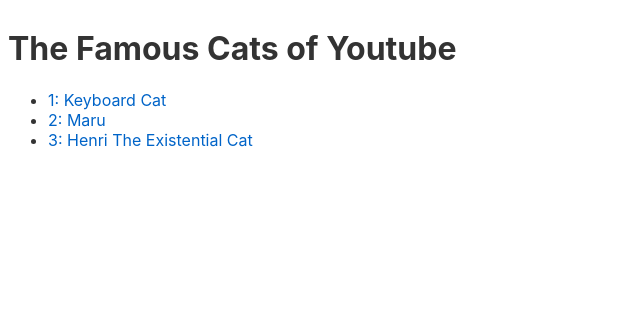
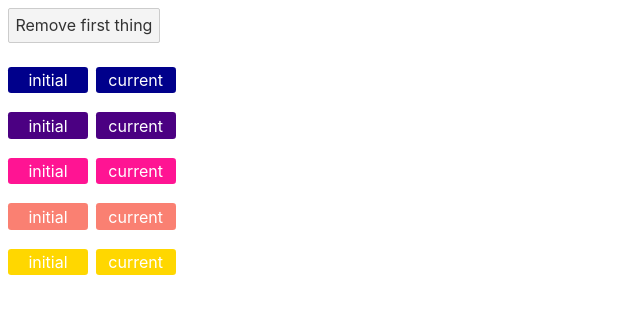
Before and after one commit to blperez1/Svelte, a Svelte app in the folder svelt-tutorials/: page / in a window 1280 px wide. Shown: the top 314 px of the page, without its empty margins (0-640 px from the left). Built offline with nearby package versions, Linux system fonts and the light colour scheme.

Commit message:
Correct syntax error
(thing.id) allows for function to remove first element w/o effecting the others.

```diff
--- a/svelt-tutorials/src/App.svelte
+++ b/svelt-tutorials/src/App.svelte
@@ -1,21 +1,23 @@
 <script>
+	import Thing from './Thing.svelte';
 
-let cats = [
-	{ id: 'J---aiyznGQ', name: 'Keyboard Cat' },
-	{ id: 'z_AbfPXTKms', name: 'Maru' },
-	{ id: 'OUtn3pvWmpg', name: 'Henri The Existential Cat' }
-];
+	let things = [
+		{ id: 1, color: 'darkblue' },
+		{ id: 2, color: 'indigo' },
+		{ id: 3, color: 'deeppink' },
+		{ id: 4, color: 'salmon' },
+		{ id: 5, color: 'gold' }
+	];
 
+	function handleClick() {
+		things = things.slice(1);
+	}
 </script>
 
-<h1>The Famous Cats of Youtube</h1>
+<button on:click={handleClick}>
+	Remove first thing
+</button>
 
-<!-- grab current index -->
-<ul>
-	{#each cats as cat, i}
-		<li><a target="_blank" href="https://www.youtube.com/watch?v={cat.id}">
-			{i + 1}: {cat.name}
-		</a></li>
-	<!-- close each block -->
-	{/each}
-</ul>
+{#each things as thing (thing.id)}
+	<Thing current={thing.color}/>
+{/each}
```
